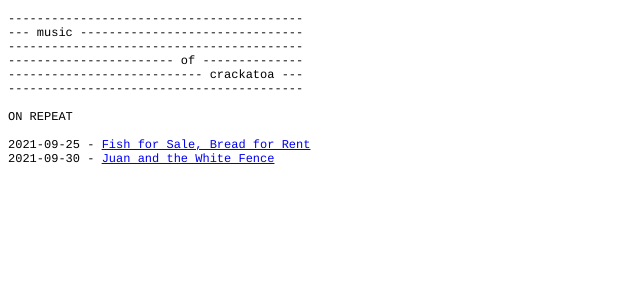
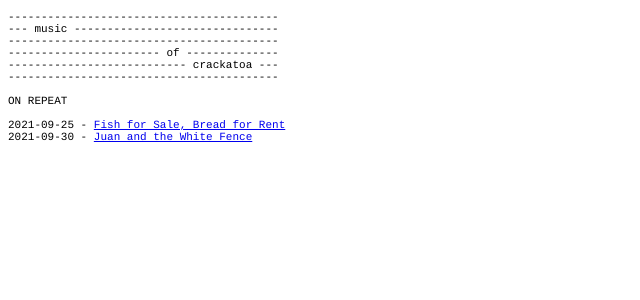
Before and after one commit to noahgorstein/music-of-crackatoa, a Jekyll site: the page built from index.markdown, in a window 1280 px wide. Shown: the top 300 px of the page, without its empty margins (0-640 px from the left). Built offline with Jekyll 4.4.1, drawn with Linux system fonts in a browser that asks for light colours.

Commit message:
revert font

```diff
--- a/assets/css/style.css
+++ b/assets/css/style.css
@@ -1,6 +1,6 @@
 pre {
     display: block;
-    font: 12px 'courier';
+    font: 11px 'courier';
     width: 585px;
 		margin: 1em 0px;
     position: relative;
```
